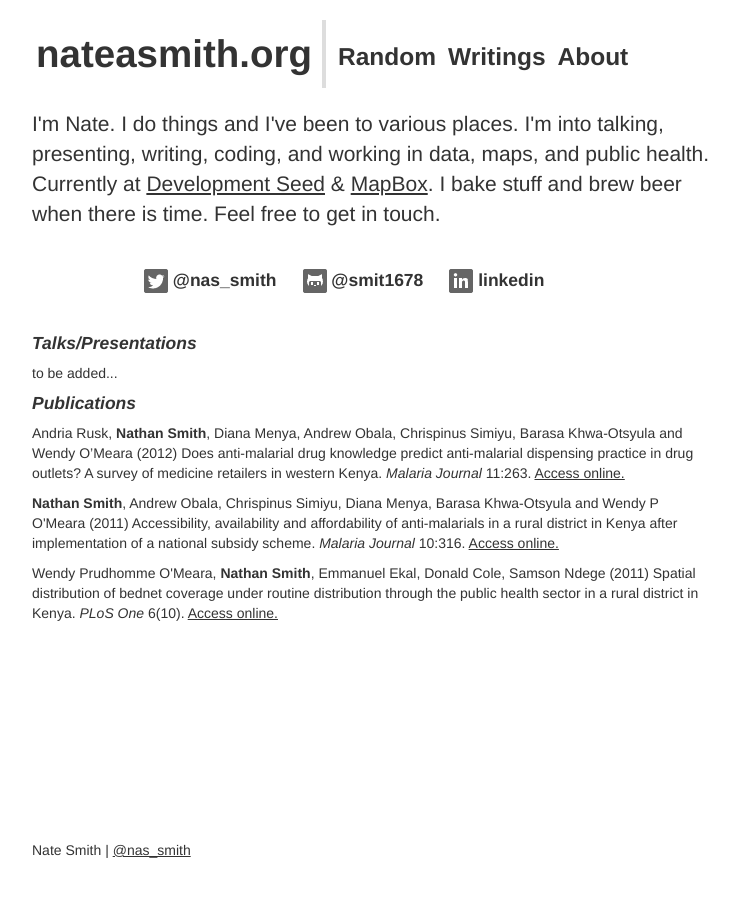
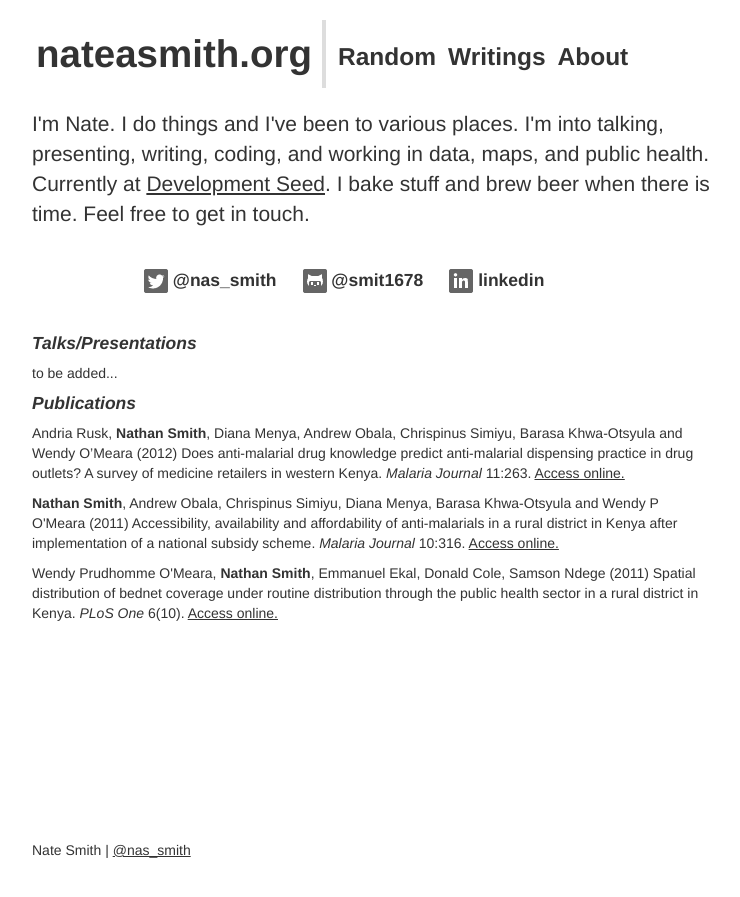
Before and after one commit to smit1678/smit1678.github.com, a Jekyll site: the page built from about/index.html, in a window 1280 px wide. Shown: the top 897 px of the page, without its empty margins (268-1008 px from the left). Built offline with Jekyll 4.4.1, drawn with Linux system fonts in a browser that asks for light colours; Markdown is read by kramdown in place of the engine named in the settings.

Commit message:
Update index.html

```diff
--- a/about/index.html
+++ b/about/index.html
@@ -16,7 +16,7 @@
 <!-- Home Page content -->
         <div class="content tooltip-top home" id="home">
           <div>
-            <p class="lead">I'm Nate. I do things and I've been to various places. I'm into talking, presenting, writing, coding, and working in data, maps, and public health. Currently at <a href="http://developmentseed.org/team">Development Seed</a> &amp; <a href="http://mapbox.com/team">MapBox</a>. I bake stuff and brew beer when there is time. Feel free to get in touch.</p>
+            <p class="lead">I'm Nate. I do things and I've been to various places. I'm into talking, presenting, writing, coding, and working in data, maps, and public health. Currently at <a href="http://developmentseed.org/team">Development Seed</a>. I bake stuff and brew beer when there is time. Feel free to get in touch.</p>
             <ul class="nav nav-pills offset1" style="margin-left:100px;">
               <li>
                 <a href="http://twitter.com/nas_smith">
```
